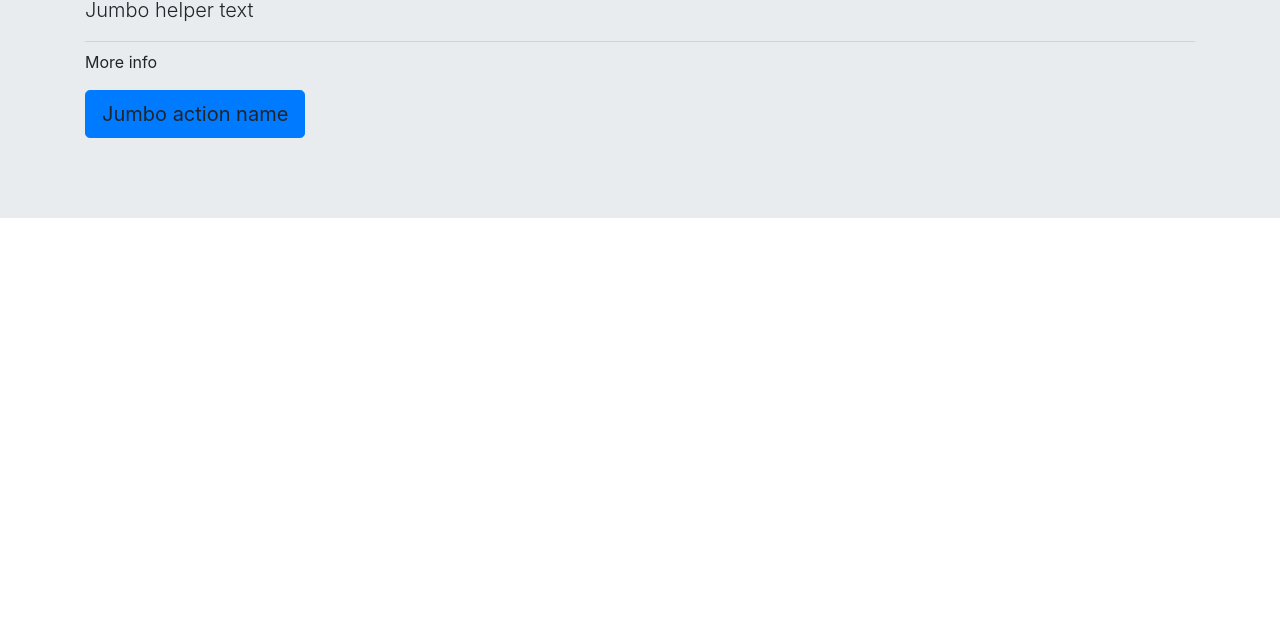
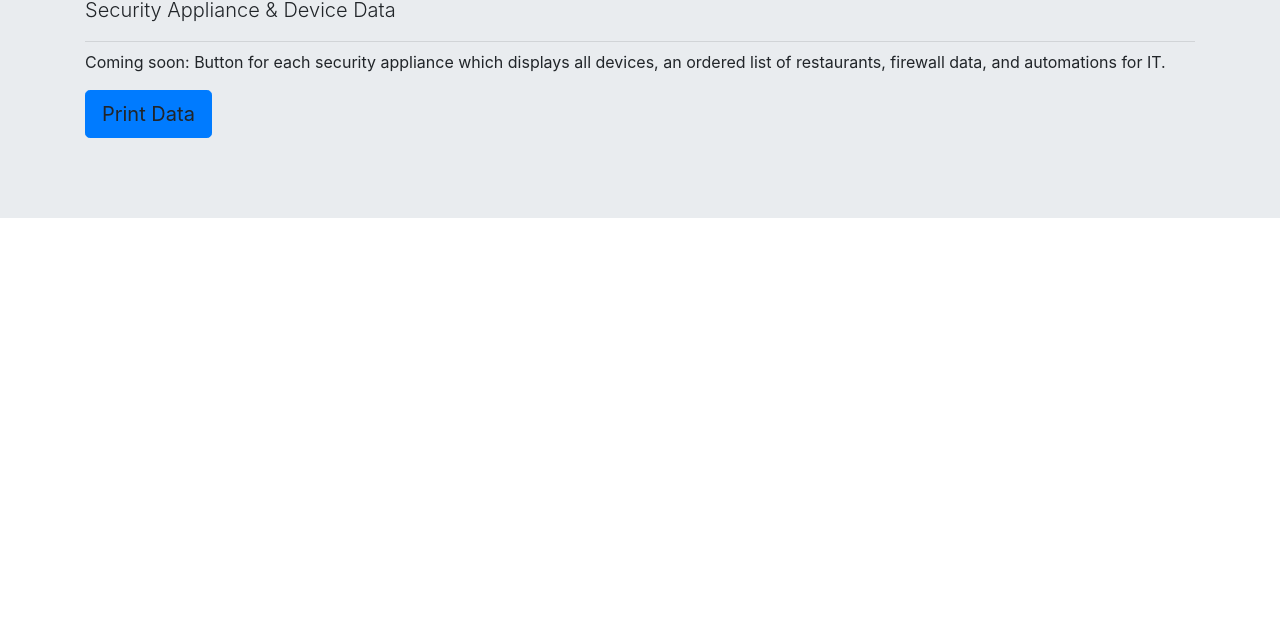
Before and after one commit to albasateneh/LD_IT_Meraki_Dashboard, a website: page public/dashboard.html in a window 1280 px wide. Shown: the part 163-800 px from the top of the page. Drawn offline with nearby package versions, Linux system fonts and the light colour scheme.

Commit message:
added next steps

```diff
--- a/public/dashboard.html
+++ b/public/dashboard.html
@@ -11,12 +11,12 @@
     <script src="https://ajax.googleapis.com/ajax/libs/jquery/3.4.1/jquery.min.js" type = "text/javascript"></script>
 <div class="jumbotron jumbotron-fluid">
     <div class="container">
-        <h1 class="display-3">Fluid jumbo heading</h1>
-        <p class="lead">Jumbo helper text</p>
+        <h1 class="display-3">IT Meraki Dashboard</h1>
+        <p class="lead">Security Appliance & Device Data</p>
         <hr class="my-2">
-        <p>More info</p>
+        <p>Coming soon: Button for each security appliance which displays all devices, an ordered list of restaurants, firewall data, and automations for IT.</p>
         <p class="lead">
-            <a class="btn btn-primary btn-lg" id = "button" role="button">Jumbo action name</a>
+            <a class="btn btn-primary btn-lg" id = "button" role="button">Print Data</a>
         </p>
         <div id = "body"></div>
     </div>
--- a/public/js/app.js
+++ b/public/js/app.js
@@ -1,6 +1,5 @@
 $(document).ready(function() {
   $("#button").on("click", function() {
-    alert("clicked")
    $.get("/api/data", function(data) {
   data.forEach(function(res) {
     console.log(res)
```
